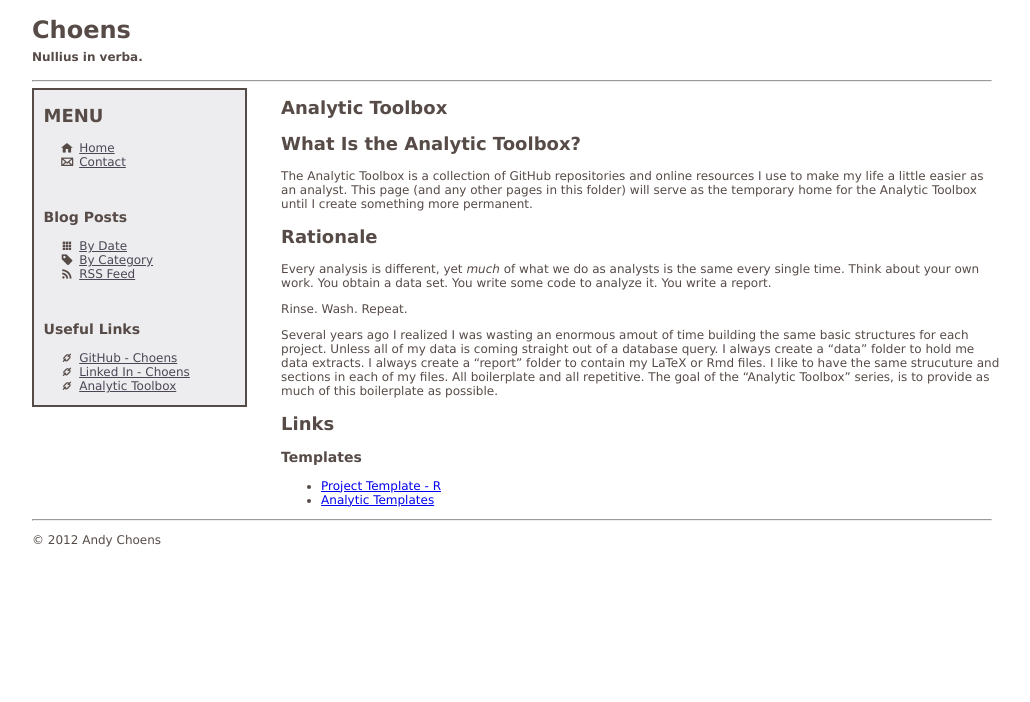
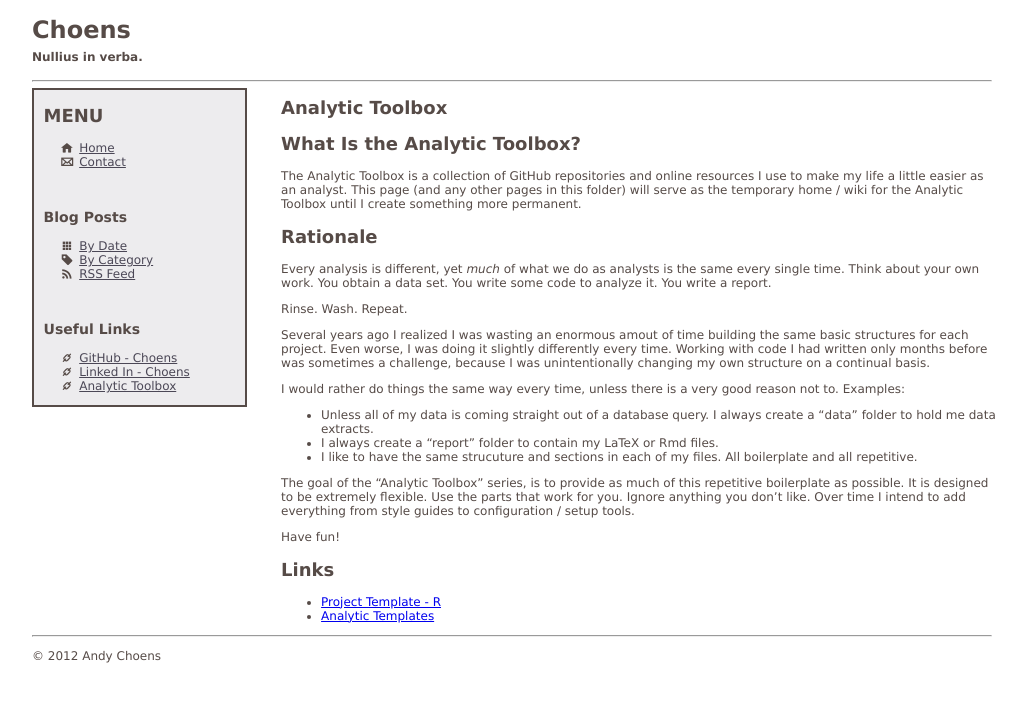
Before and after one commit to Choens/choens.github.io, a Jekyll site: the page built from analytic-toolbox/index.md, in a window 1280 px wide. Shown: the top 702 px of the page, without its empty margins (26-1056 px from the left). Built offline with Jekyll 4.4.1, drawn with Linux system fonts in a browser that asks for light colours.

Commit message:
Simplifies the page and adds more to the description.

```diff
--- a/analytic-toolbox/index.md
+++ b/analytic-toolbox/index.md
@@ -5,11 +5,11 @@ title: Analytic Toolbox
 
 ## What Is the Analytic Toolbox?
 
-The Analytic Toolbox is a collection of GitHub repositories and
-online resources I use to make my life a little easier as an
-analyst. This page (and any other pages in this folder) will serve as
-the temporary home for the Analytic Toolbox until I create something
-more permanent.
+The Analytic Toolbox is a collection of GitHub repositories and online
+resources I use to make my life a little easier as an analyst. This
+page (and any other pages in this folder) will serve as the temporary
+home / wiki for the Analytic Toolbox until I create something more
+permanent.
 
 ## Rationale
 
@@ -20,17 +20,30 @@ data set. You write some code to analyze it. You write a report.
 Rinse. Wash. Repeat.
 
 Several years ago I realized I was wasting an enormous amout of time
-building the same basic structures for each project. Unless all of my
-data is coming straight out of a database query. I always create a
-"data" folder to hold me data extracts. I always create a "report"
-folder to contain my LaTeX or Rmd files. I like to have the same
-strucuture and sections in each of my files. All boilerplate and all
-repetitive. The goal of the "Analytic Toolbox" series, is to provide
-as much of this boilerplate as possible.
+building the same basic structures for each project. Even worse, I was
+doing it slightly differently every time. Working with code I had
+written only months before was sometimes a challenge, because I was
+unintentionally changing my own structure on a continual basis.
+
+I would rather do things the same way every time, unless there is a
+very good reason not to. Examples:
+
+- Unless all of my data is coming straight out of a database query. I
+always create a "data" folder to hold me data extracts.
+- I always create a "report" folder to contain my LaTeX or Rmd
+files.
+- I like to have the same strucuture and sections in each of my
+files. All boilerplate and all repetitive.
+
+The goal of the "Analytic Toolbox" series, is to provide as much of
+this repetitive boilerplate as possible. It is designed to be
+extremely flexible. Use the parts that work for you. Ignore anything
+you don't like. Over time I intend to add everything from style guides
+to configuration / setup tools.
+
+Have fun!
 
 ## Links
 
-### Templates
-
 - [Project Template - R](https://github.com/Choens/analytic-template-r)
 - [Analytic Templates](https://github.com/Choens/analytic-templates)
```
